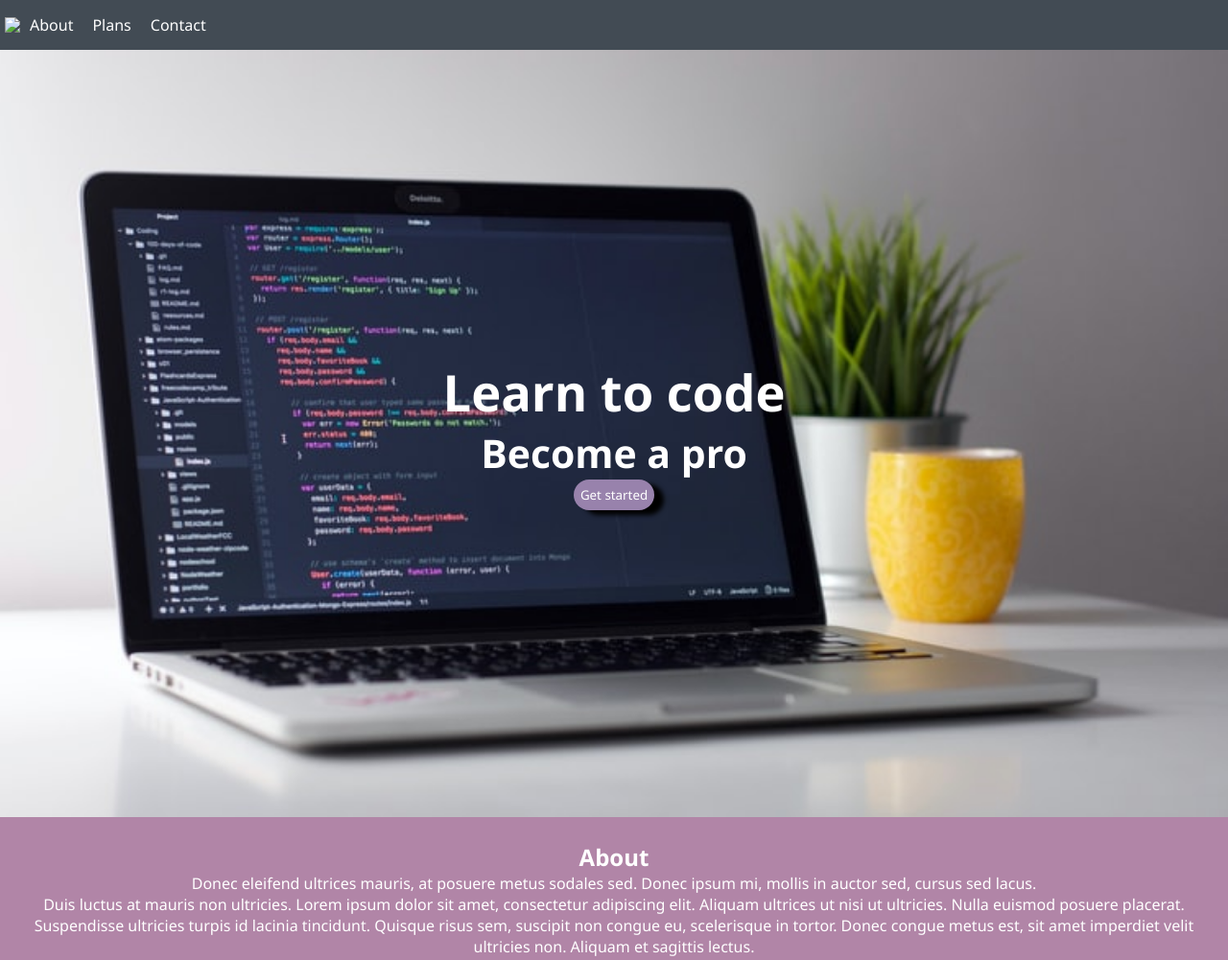
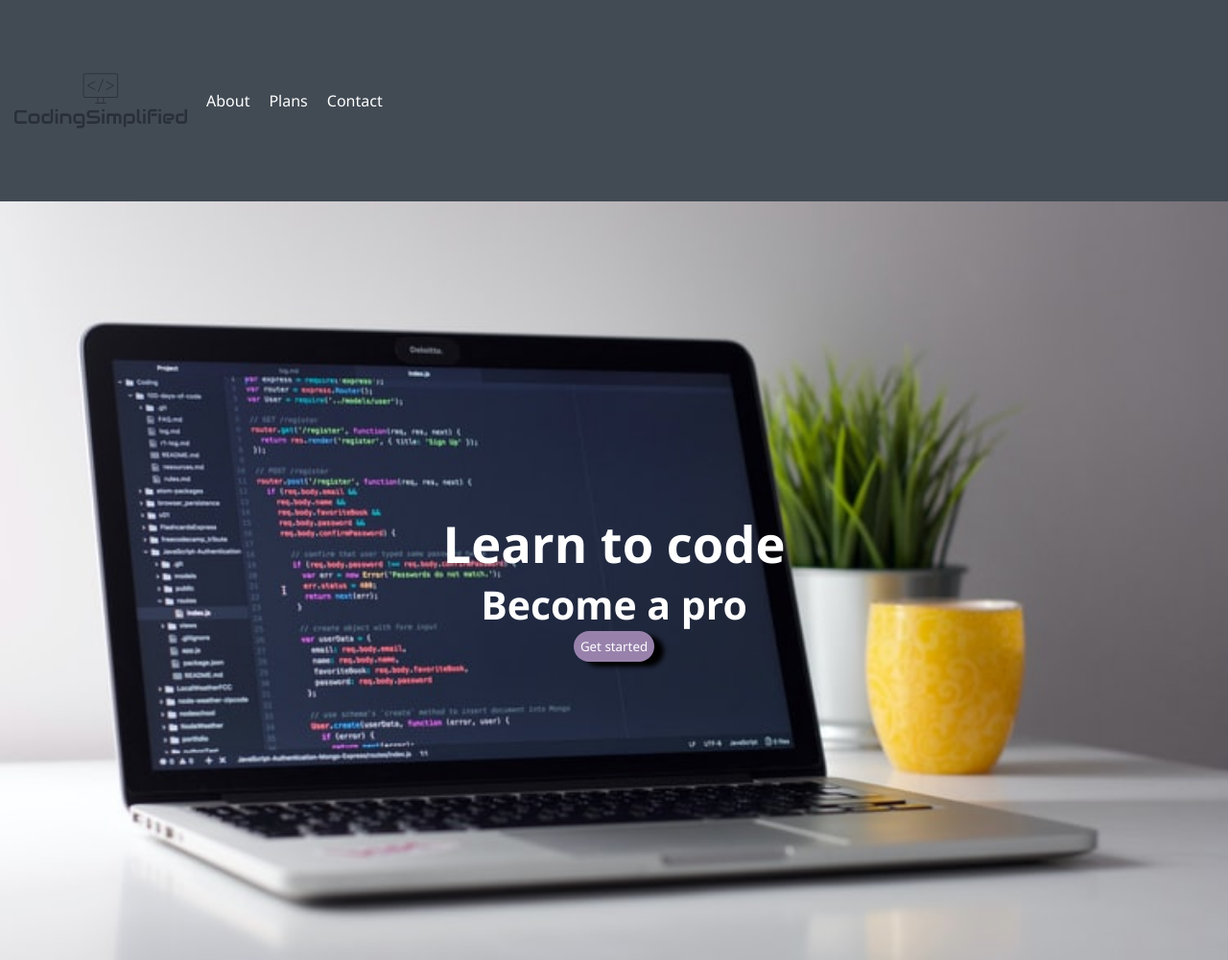
Before and after one commit to aruthran/stackad_projects, a plain HTML site: page docs/index.html in a window 1280 px wide. Shown: the top 1001 px of the page at 96% size. Drawn offline with Linux system fonts and the light colour scheme.

Commit message:
update file

```diff
--- a/docs/index.html
+++ b/docs/index.html
@@ -10,7 +10,7 @@
 </head>
 <body>
     <nav>
-       <img src= "codelogo.jpg">
+       <img src= "codelogo.png">
        <a href= "#about-section"> About </a>
        <a href= "#plans-section"> Plans </a>
        <a href= "#contact-section"> Contact </a>
```
